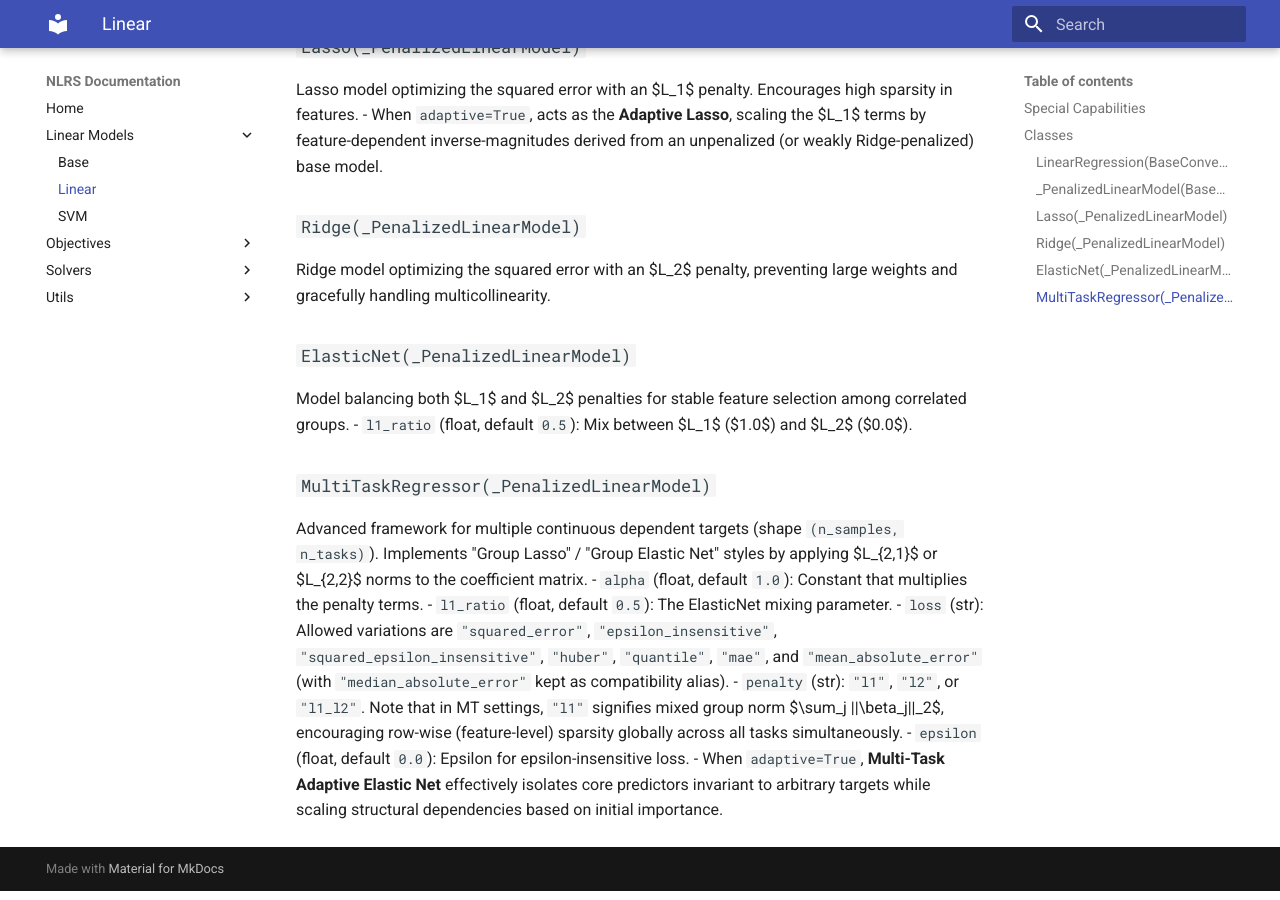
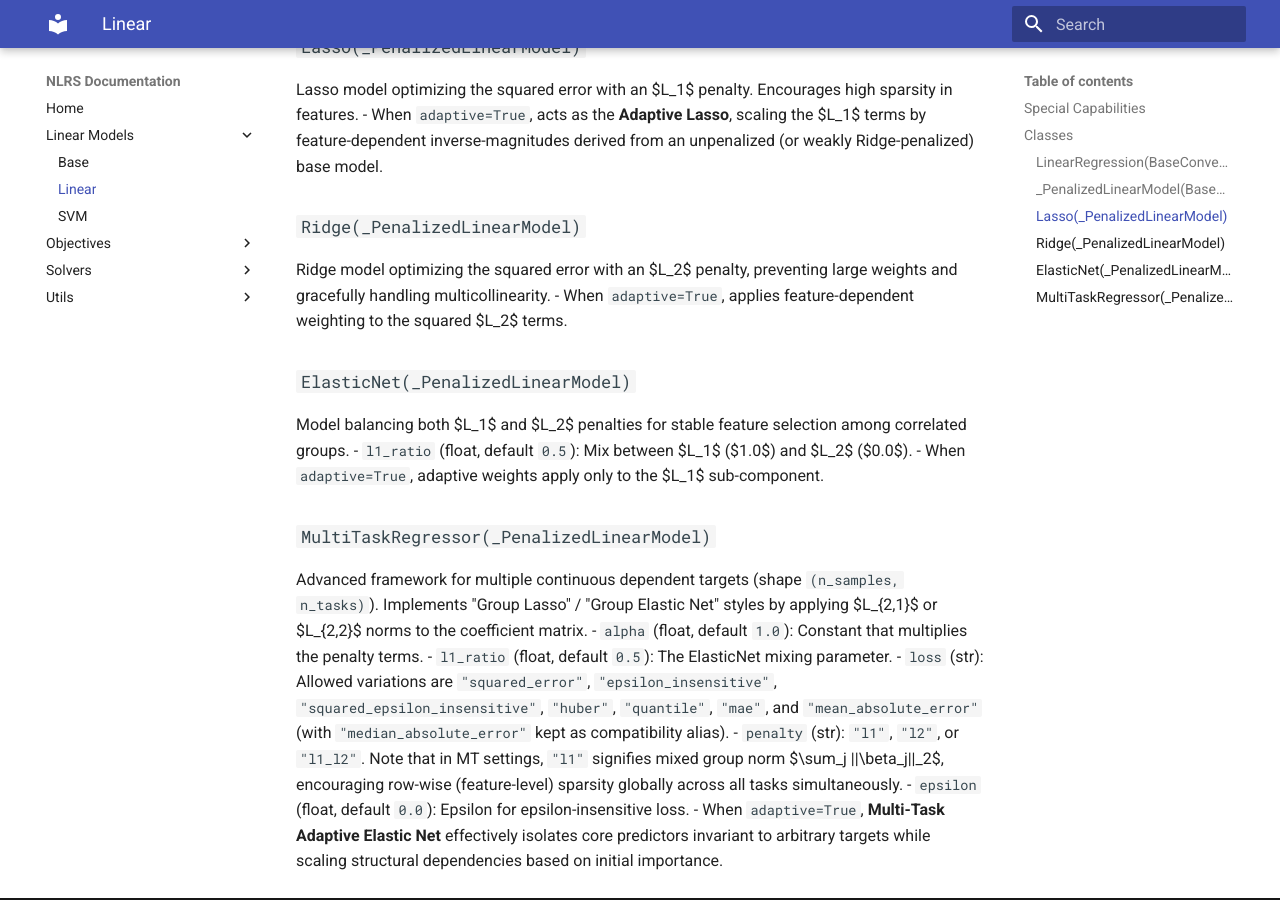
Before and after one commit to trholy/nlrs, an MkDocs documentation site: the page built from docs/linear_model/linear.md, in a window 1280 px wide and 900 px high, scrolled down 989 px. Built offline with MkDocs 1.6.1 and Material for MkDocs 9.7.7, drawn with Linux system fonts in a browser that asks for light colours.

Commit message:
Clarified that - adaptive weights are applied to pure `l1` and pure `l2` penalties. For `l1_l2`, adaptive weights are applied only to the `l1` component.

```diff
--- a/docs/linear_model/linear.md
+++ b/docs/linear_model/linear.md
@@ -33,11 +33,13 @@ Lasso model optimizing the squared error with an $L_1$ penalty. Encourages high
 ### `Ridge(_PenalizedLinearModel)`
 
 Ridge model optimizing the squared error with an $L_2$ penalty, preventing large weights and gracefully handling multicollinearity.
+- When `adaptive=True`, applies feature-dependent weighting to the squared $L_2$ terms.
 
 ### `ElasticNet(_PenalizedLinearModel)`
 
 Model balancing both $L_1$ and $L_2$ penalties for stable feature selection among correlated groups.
 - `l1_ratio` (float, default `0.5`): Mix between $L_1$ ($1.0$) and $L_2$ ($0.0$).
+- When `adaptive=True`, adaptive weights apply only to the $L_1$ sub-component.
 
 ### `MultiTaskRegressor(_PenalizedLinearModel)`
 
```
